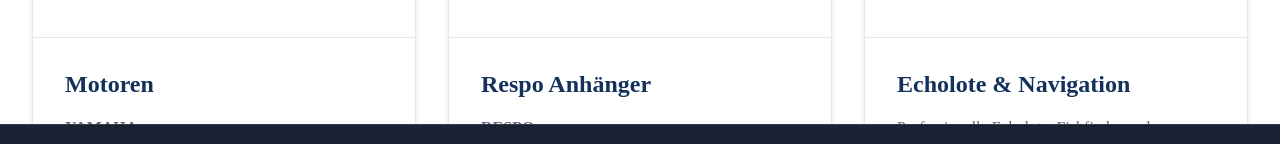
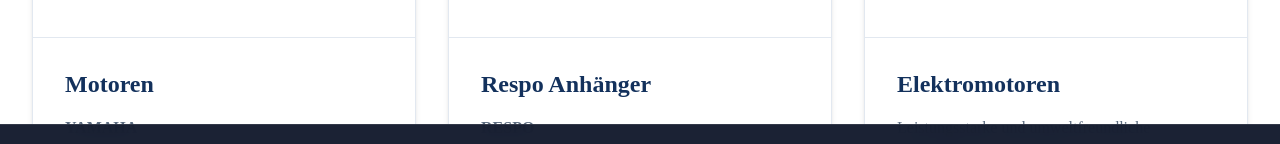
Before and after one commit to raymondgross92/GaboMarti, a Next.js app in the folder gabo-marti-web/: page /products in a window 1280 px wide. Shown: the part 597-741 px from the top of the page. Built offline with nearby package versions, Linux system fonts and the light colour scheme.

Commit message:
Content: Add Elektromotoren to products page

```diff
--- a/gabo-marti-web/src/app/products/page.tsx
+++ b/gabo-marti-web/src/app/products/page.tsx
@@ -1,6 +1,6 @@
 'use client';
 
-import { Radar } from 'lucide-react';
+import { Radar, Zap } from 'lucide-react';
 import SectionHeading from '@/components/ui/SectionHeading';
 import ScrollAnimation from '@/components/ui/ScrollAnimation';
 import Button from '@/components/ui/Button';
@@ -39,6 +39,14 @@
         color: '#FFFFFF',
         link: 'https://promot.ch/produkte-type/alle-produkte/anhaenger/respo/',
         image: '/Images/anhänger_logo.png' // Respo
+    },
+    {
+        title: 'Elektromotoren',
+        text: 'Leistungsstarke und umweltfreundliche Elektromotoren für Ihr Boot.',
+        color: '#FFFFFF',
+        link: '/contact',
+        icon: Zap,
+        buttonText: 'Anfragen'
     },
     {
         title: 'Echolote & Navigation',
```
